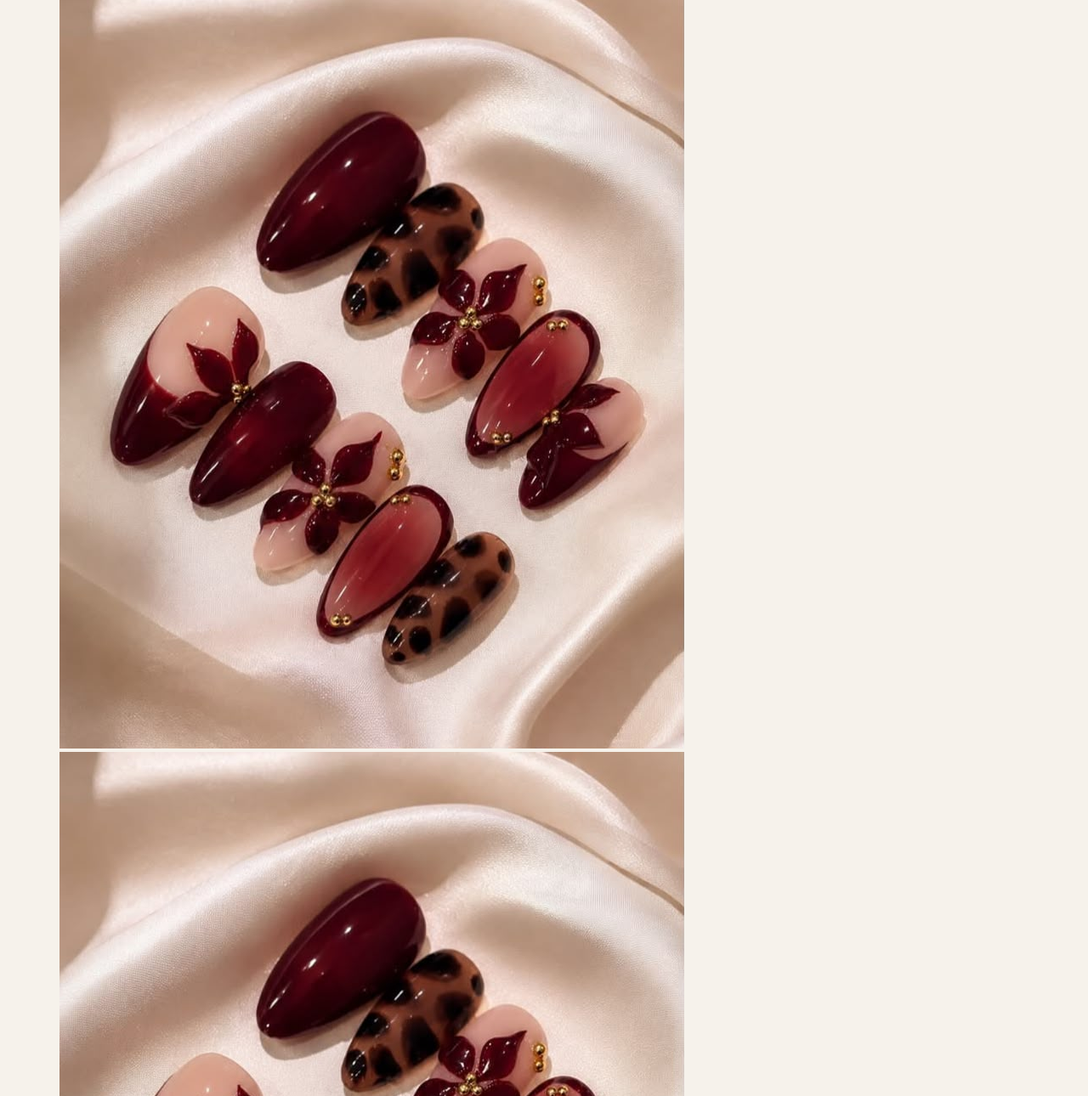
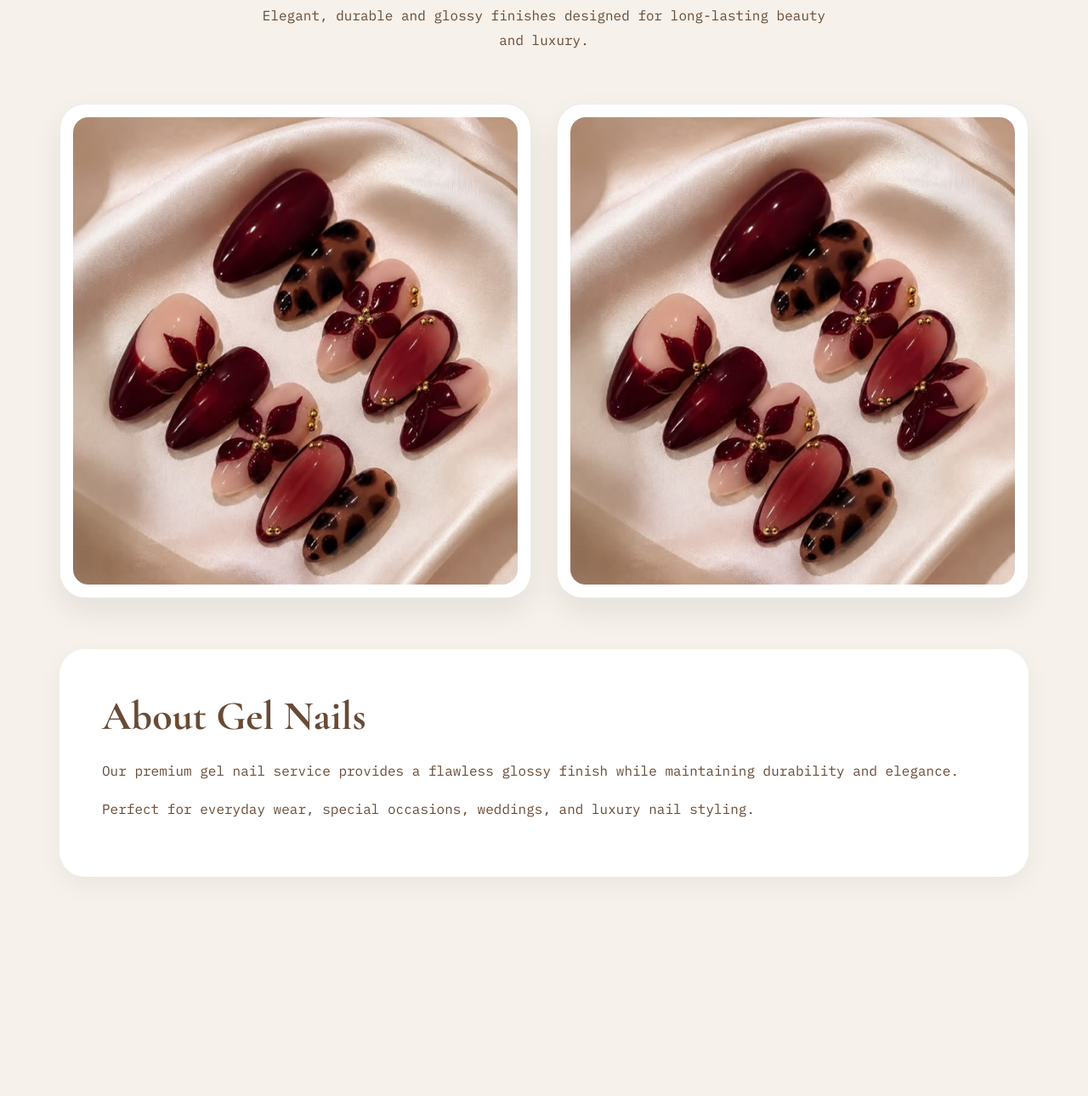
Before and after one commit to kpdrash-dotcom/Naild.it, a website: page public/trending4.html in a window 1280 px wide. Shown: the part 303-1593 px from the top of the page at 85% size. After the commit the page ends 1415 px from the top, so only its background shows below. Drawn offline with nearby package versions, Linux system fonts and the light colour scheme; files whose address does not match are found by name.

Commit message:
Updated service pages

```diff
--- a/public/trending4.html
+++ b/public/trending4.html
@@ -1,8 +1,9 @@
-<!DOCTYPE html>
-<html>
+<head>
+    <meta charset="UTF-8">
+    <meta name="viewport" content="width=device-width, initial-scale=1.0">
 
-<head>
     <title>Gel Nails | Naild.it</title>
+
     <link rel="stylesheet" href="/services.css">
 </head>
 
@@ -10,17 +11,44 @@
 
     <section class="service-page">
 
+        <a href="/" class="back-btn">
+           Home
+        </a>
+
         <h1>Gel Nails</h1>
 
-    <p>
-      Elegant, durable and glossy finishes.
+        <p class="service-intro">
+            Elegant, durable and glossy finishes designed for long-lasting beauty
+            and luxury.
         </p>
 
-    <img src="tagimg.jpeg">
+        <div class="gallery">
 
-    <img src="tagimg.jpeg">
+            <div class="image-frame">
+                <img src="/images/tagimg.jpeg" alt="Gel Nails">
+            </div>
 
-    <a href="/">   Back Home</a>
+            <div class="image-frame">
+                <img src="/images/tagimg.jpeg" alt="Gel Nails">
+            </div>
+
+        </div>
+
+        <div class="service-content">
+
+            <h2>About Gel Nails</h2>
+
+            <p>
+                Our premium gel nail service provides a flawless glossy finish
+                while maintaining durability and elegance.
+            </p>
+
+            <p>
+                Perfect for everyday wear, special occasions, weddings,
+                and luxury nail styling.
+            </p>
+
+        </div>
 
     </section>
 
```
Also changed, not shown: public/trending1.html (+1 -1 lines), public/trending2.html (+36 -8 lines), public/trending3.html (+36 -8 lines), src/main.ts (+4 -4 lines). Lines whose indentation alone changed are shown as unchanged.
